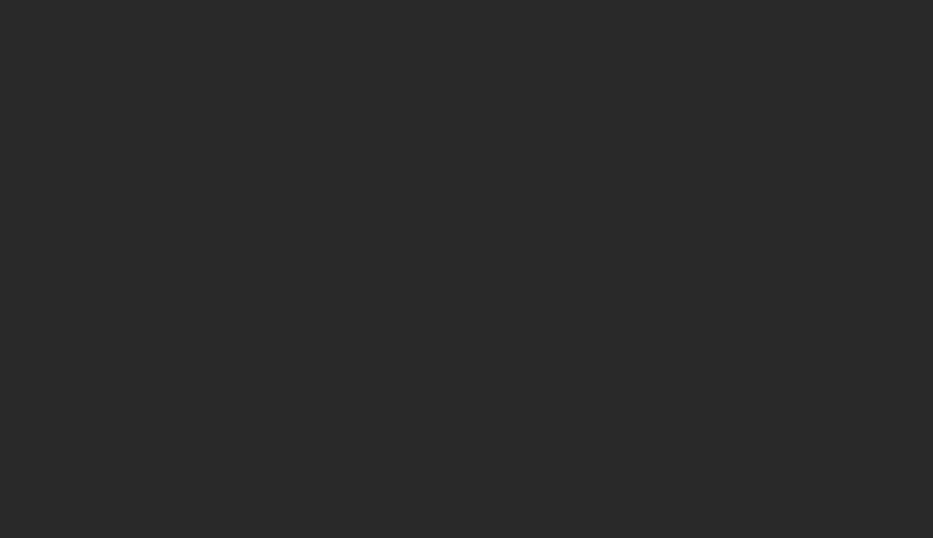
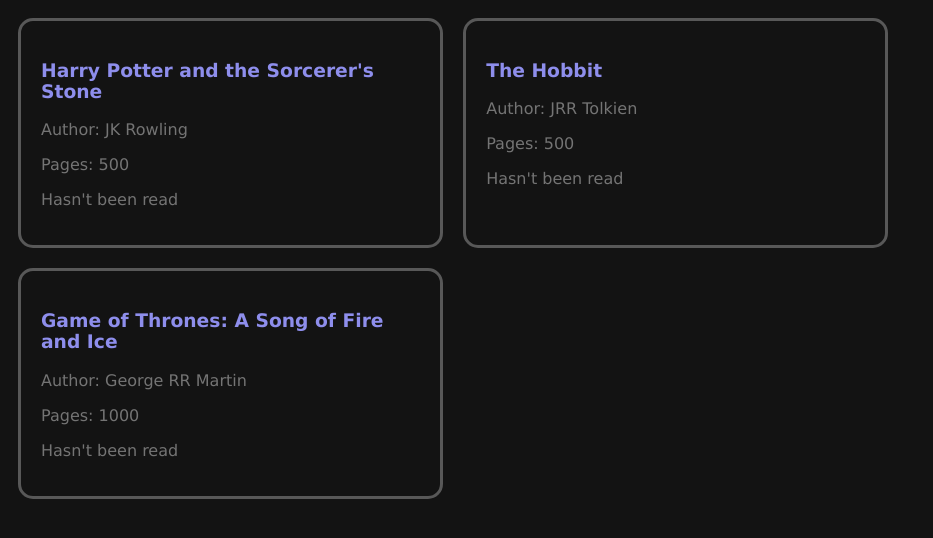
Before and after one commit to ehmk/library, a plain HTML site: page root/index.html in a window 1280 px wide. Shown: the whole page, without its empty margins (0-933 px from the left). Drawn offline with Linux system fonts and the light colour scheme.

Commit message:
Added a function that can generate a book card and another one that can generate a list of book cards. Slightly edited the styling.

```diff
--- a/root/index.html
+++ b/root/index.html
@@ -8,7 +8,10 @@
   </head>
 
   <body>
-    <section></section>
+    <div id='book-list-container'>
+      <section id='book-list'></section>
+    </div>
+
   </body>
 
   <script src="scripts/library.js"></script>
--- a/root/scripts/library.js
+++ b/root/scripts/library.js
@@ -1,11 +1,49 @@
+const bookList = document.getElementById('book-list');
 let myLibrary = [];
 
-function Book(title, author, pages) {
+function Book(title, author, pages, read) {
   this.title = title;
   this.author = author;
   this.pages = pages;
+  this.read = read;
 }
 
-function addBookToLibrary() {
+function addBookToLibrary(title, author, pages, read) {
+  let newBook = new Book(title, author, pages, read);
+  myLibrary.push(newBook);
+}
 
+function generateBookCard(book) {
+  let bookCard = document.createElement('div');
+  bookCard.classList.add('book-card');
+
+  let title = document.createElement('h3');
+  title.textContent = book.title;
+  bookCard.appendChild(title);
+
+  let author = document.createElement('p');
+  author.textContent = `Author: ${book.author}`;
+  bookCard.appendChild(author);
+
+  let pages = document.createElement('p');
+  pages.textContent = `Pages: ${book.pages}`;
+  bookCard.appendChild(pages);
+
+  let read = document.createElement('p');
+  read.textContent = `${book.read ? 'Has been read' : 'Hasn\'t been read'}`
+  bookCard.appendChild(read);
+
+  bookList.appendChild(bookCard);
 }
+
+function generateCardList(bookList) {
+  for (let i = 0; i < bookList.length; i++) {
+    generateBookCard(bookList[i]);
+  }
+}
+
+addBookToLibrary('Harry Potter and the Sorcerer\'s Stone', 'JK Rowling', 500, false);
+addBookToLibrary('The Hobbit', 'JRR Tolkien', 500, false);
+addBookToLibrary('Game of Thrones: A Song of Fire and Ice', 'George RR Martin', 1000, false);
+
+generateCardList(myLibrary);
--- a/root/styles/index.css
+++ b/root/styles/index.css
@@ -1,5 +1,29 @@
 body {
-  background-color: rgb(41, 41, 41);
-  color: white;
+  background-color: rgb(19, 19, 19);
+  color: rgb(116, 116, 116);
   font-family: Verdana, Geneva, Tahoma, sans-serif;
 }
+
+#book-list-container {
+  display: grid;
+}
+
+#book-list {
+  display: flex;
+  flex-direction: row;
+  flex-wrap: wrap;
+  justify-content: flex-start;
+}
+
+.book-card {
+  border-style: solid;
+  border-color: rgb(88, 88, 88);
+  padding: 20px;
+  flex-basis: 30%;
+  margin: 10px;
+  border-radius: 15px;
+}
+
+.book-card > h3 {
+  color: rgb(142, 142, 236);
+}
```
